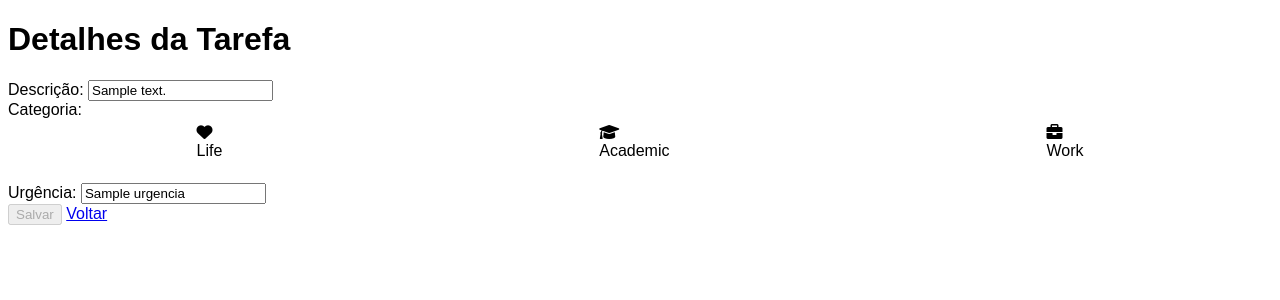
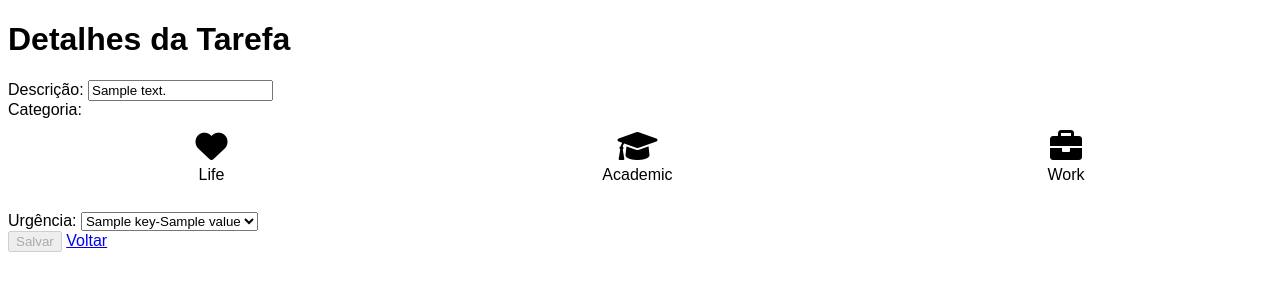
Before and after one commit to joseteixeiradev/gerenciadortarefas, a Flask app: template gerenciador_tarefas/templates/detalhes_tarefa.html in a window 1280 px wide. Shown: the top 300 px of the page. Run offline with Flask 3, Linux system fonts and the light colour scheme; the template is opened without the code that fills it: most values are stand-ins (such as "Sample title", 1, 10 or a date in 2020); some libraries are stand-ins or nearby versions.

Commit message:
new update on detalhes_tarefa (hotfix + refinments)

```diff
--- a/gerenciador_tarefas/app.py
+++ b/gerenciador_tarefas/app.py
@@ -1,27 +1,21 @@
 import os
+from flask import Flask, render_template, request, redirect, url_for
 import uuid
-from flask import Flask, render_template, request, redirect, url_for
 from datetime import date
 
 app = Flask(__name__)
 
+# Lista de opções de urgência
+urgencia_opcoes = {
+    '0': 'TBC',
+    '1': 'Não Prioritária',
+    '2': 'Baixa Prioridade',
+    '3': 'Média Prioridade',
+    '4': 'Alta Prioridade',
+    '5': 'Elevada Prioridade'
+}
+
 tarefas = []
-
-# Exemplo de estrutura de uma tarefa
-# {
-#     "task_id": "unique-id",
-#     "task_name": "Nome da Tarefa",
-#     "concluida": False,
-#     "descricao": "Descrição da tarefa",
-#     "categoria": "Categoria da tarefa",
-#     "urgencia": "Alta"
-# }
-
-backlog_file = 'backlog.txt'
-
-# Garantir que o arquivo backlog.txt existe
-if not os.path.exists(backlog_file):
-    open(backlog_file, 'w').close()
 
 @app.route('/')
 def index():
@@ -39,7 +33,7 @@ def add_tarefa():
             "concluida": False,
             "descricao": "",
             "categoria": "",
-            "urgencia": ""
+            "urgencia": '0'  # Default to 'TBC'
         })
     return redirect(url_for('index'))
 
@@ -55,13 +49,13 @@ def detalhes_tarefa(task_id):
             # Validação do lado do servidor
             if not descricao or not categoria or not urgencia:
                 error = "Todos os campos são obrigatórios."
-                return render_template('detalhes_tarefa.html', tarefa=tarefa, error=error)
+                return render_template('detalhes_tarefa.html', tarefa=tarefa, error=error, urgencia_opcoes=urgencia_opcoes)
 
             tarefa['descricao'] = descricao
             tarefa['categoria'] = categoria
             tarefa['urgencia'] = urgencia
-            return render_template('detalhes_tarefa.html', tarefa=tarefa)
-        return render_template('detalhes_tarefa.html', tarefa=tarefa)
+            return render_template('detalhes_tarefa.html', tarefa=tarefa, urgencia_opcoes=urgencia_opcoes)
+        return render_template('detalhes_tarefa.html', tarefa=tarefa, urgencia_opcoes=urgencia_opcoes)
     return redirect(url_for('index'))
 
 @app.route('/concluir/<task_id>', methods=['POST'])
@@ -83,19 +77,15 @@ def remover_tarefa(task_id):
     tarefa = next((tarefa for tarefa in tarefas if tarefa["task_id"] == task_id), None)
     if tarefa and request.form.get('confirmacao') == 'Sim':
         motivo = request.form.get('motivo', 'N/A')
+        tarefas.remove(tarefa)
         descricao = tarefa.get('descricao', 'N/A')
-        estado = 'Concluída' if tarefa['concluida'] else 'Pendente'
+        estado = 'Concluida' if tarefa['concluida'] else 'Pendente'
         data_formatada = date.today().strftime("%d-%m-%Y")
-        categoria = tarefa.get('categoria', 'N/A')  # Recuperar a categoria da tarefa, se existir
-
-        # Remover a tarefa da lista
-        tarefas.remove(tarefa)
-
-        # Adicionar a tarefa ao backlog com a data de remoção e o motivo
-        with open(backlog_file, 'a') as f:
-            f.write(f"Tarefa: {tarefa['task_name']}\nDescricao: {descricao}\nCategoria: {categoria}\nEstado: {estado.capitalize()}\nData de Remocao: {data_formatada}\nMotivo: {motivo}\n\n\n")
-
-    # Retornar uma resposta de redirecionamento após o processamento
+        urgencia = tarefa.get('urgencia', '0')
+        urgencia_texto = urgencia_opcoes.get(urgencia, 'TBC')
+        urgencia_formatada = f"{urgencia}-{urgencia_texto}"
+        with open('backlog.txt', 'a') as f:
+            f.write(f"Tarefa: {tarefa['task_name']}\nDescricao: {descricao}\nEstado: {estado.capitalize()}\nUrgencia: {urgencia_formatada}\nData de Remocao: {data_formatada}\nMotivo: {motivo}\n\n\n")
     return redirect(url_for('index'))
 
 if __name__ == '__main__':
--- a/gerenciador_tarefas/templates/detalhes_tarefa.html
+++ b/gerenciador_tarefas/templates/detalhes_tarefa.html
@@ -5,51 +5,48 @@
     <meta name="viewport" content="width=device-width, initial-scale=1.0">
     <title>Detalhes da Tarefa</title>
     <link rel="stylesheet" href="{{ url_for('static', filename='styles.css') }}">
-    <link rel="stylesheet" href="https://cdnjs.cloudflare.com/ajax/libs/font-awesome/6.0.0-beta3/css/all.min.css"> <!-- Adiciona Font Awesome -->
+    <link rel="stylesheet" href="https://cdnjs.cloudflare.com/ajax/libs/font-awesome/6.0.0-beta3/css/all.min.css">
     <style>
         .category-grid {
             display: flex;
             justify-content: space-around;
-            margin: 5px 0;
+            margin: 10px 0;
         }
         .category-grid input[type="radio"] {
             display: none;
         }
         .category-grid label {
             display: block;
-            text-align: left;
+            text-align: center;
             cursor: pointer;
         }
         .category-grid label .icon {
-            font-size: 1em;
+            font-size: 2em;
         }
         .category-grid input[type="radio"]:checked + label {
             color: #007bff;
-        }
-        input:invalid, .category-grid input[type="radio"]:invalid + label {
-            border-color: red;
         }
     </style>
 </head>
 <body>
     <h1>Detalhes da Tarefa</h1>
-    <form method="POST" action="{{ url_for('detalhes_tarefa', task_id=tarefa['task_id']) }}" data-parsley-validate>
+    <form method="POST" action="{{ url_for('detalhes_tarefa', task_id=tarefa['task_id']) }}">
         <label for="descricao">Descrição:</label>
-        <input type="text" id="descricao" name="descricao" value="{{ tarefa['descricao'] }}" required data-parsley-required="true">
+        <input type="text" id="descricao" name="descricao" value="{{ tarefa['descricao'] }}">
         <br>
         <label for="categoria">Categoria:</label>
         <div class="category-grid">
-            <input type="radio" id="categoria-life" name="categoria" value="Life" {% if tarefa['categoria'] == 'Life' %}checked{% endif %} required data-parsley-required="true">
+            <input type="radio" id="categoria-life" name="categoria" value="Life" {% if tarefa['categoria'] == 'Life' %}checked{% endif %}>
             <label for="categoria-life">
                 <div class="icon"><i class="fas fa-heart"></i></div>
                 Life
             </label>
-            <input type="radio" id="categoria-academic" name="categoria" value="Academic" {% if tarefa['categoria'] == 'Academic' %}checked{% endif %} required data-parsley-required="true">
+            <input type="radio" id="categoria-academic" name="categoria" value="Academic" {% if tarefa['categoria'] == 'Academic' %}checked{% endif %}>
             <label for="categoria-academic">
                 <div class="icon"><i class="fas fa-graduation-cap"></i></div>
                 Academic
             </label>
-            <input type="radio" id="categoria-work" name="categoria" value="Work" {% if tarefa['categoria'] == 'Work' %}checked{% endif %} required data-parsley-required="true">
+            <input type="radio" id="categoria-work" name="categoria" value="Work" {% if tarefa['categoria'] == 'Work' %}checked{% endif %}>
             <label for="categoria-work">
                 <div class="icon"><i class="fas fa-briefcase"></i></div>
                 Work
@@ -57,14 +54,20 @@
         </div>
         <br>
         <label for="urgencia">Urgência:</label>
-        <input type="text" id="urgencia" name="urgencia" value="{{ tarefa['urgencia'] }}" required data-parsley-required="true">
+        <select id="urgencia" name="urgencia">
+            {% for key, value in urgencia_opcoes.items() %}
+                <option value="{{ key }}" {% if tarefa['urgencia'].startswith(key) %}selected{% endif %}>{{ key }}-{{ value }}</option>
+            {% endfor %}
+        </select>
         <br>
-        <button type="submit" id="save-button" disabled>Salvar</button>
+        <button type="submit" id="save-button">Salvar</button>
     </form>
+
+    <!-- Botão Voltar para retornar à página inicial -->
     <a href="{{ url_for('index') }}">Voltar</a>
 
-    <script src="https://cdnjs.cloudflare.com/ajax/libs/parsley.js/2.9.2/parsley.min.js"></script>
     <script>
+        // Função que verifica se todos os campos obrigatórios estão preenchidos e habilita ou desabilita o botão "Salvar" com base nisso.
         function validateForm() {
             const descricao = document.getElementById('descricao').value;
             const categoria = document.querySelector('input[name="categoria"]:checked');
@@ -79,12 +82,12 @@
         }
 
         document.getElementById('descricao').addEventListener('input', validateForm);
-        document.querySelectorAll('input[name="categoria"]').forEach((input) => {
-            input.addEventListener('change', validateForm);
+        document.querySelectorAll('input[name="categoria"]').forEach((elem) => {
+            elem.addEventListener('change', validateForm);
         });
-        document.getElementById('urgencia').addEventListener('input', validateForm);
+        document.getElementById('urgencia').addEventListener('change', validateForm);
 
-        // Inicialização para verificar o formulário no carregamento da página
+        // Chama a função para definir o estado inicial do botão "Salvar"
         validateForm();
     </script>
 </body>
```
